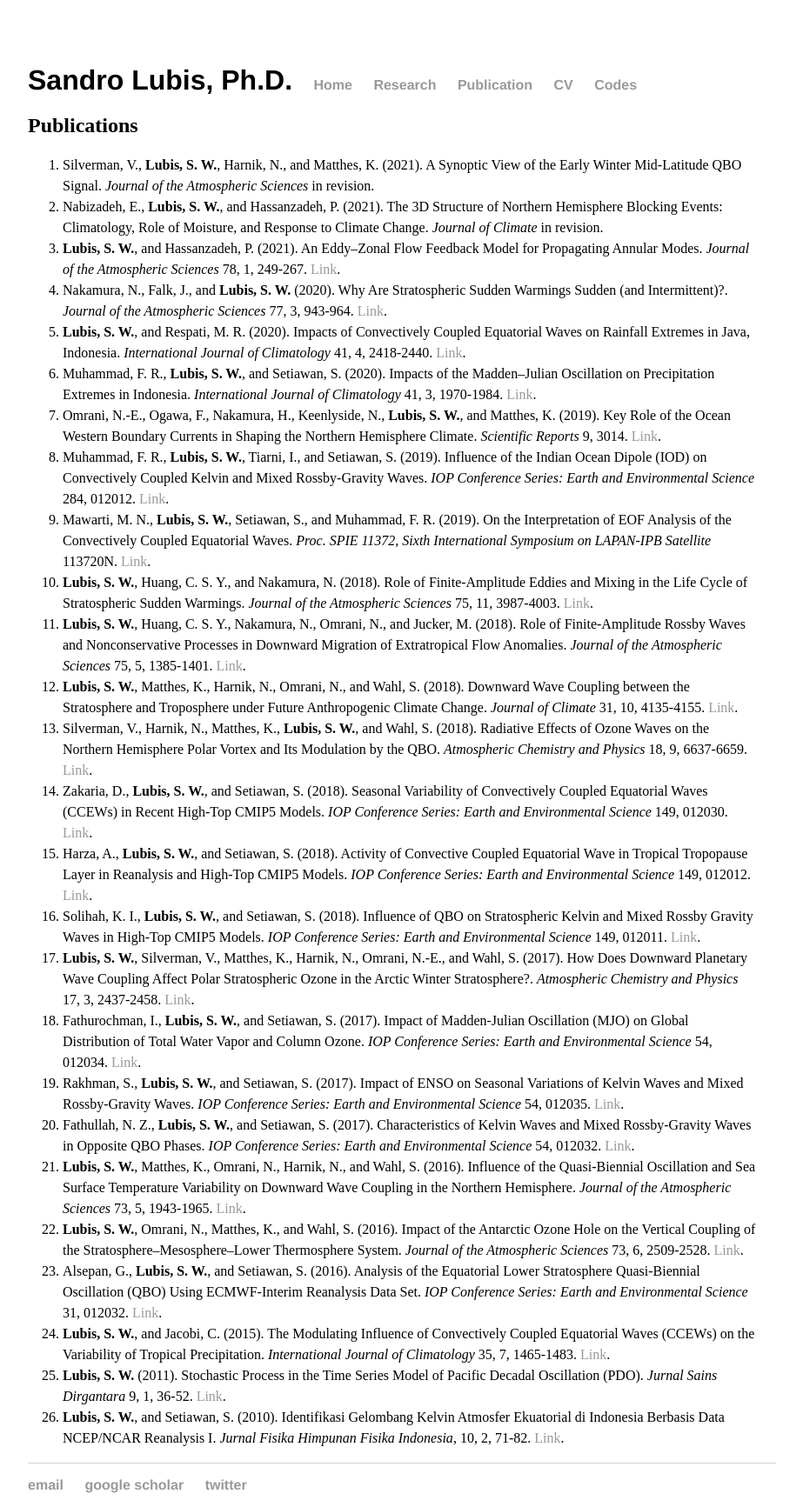
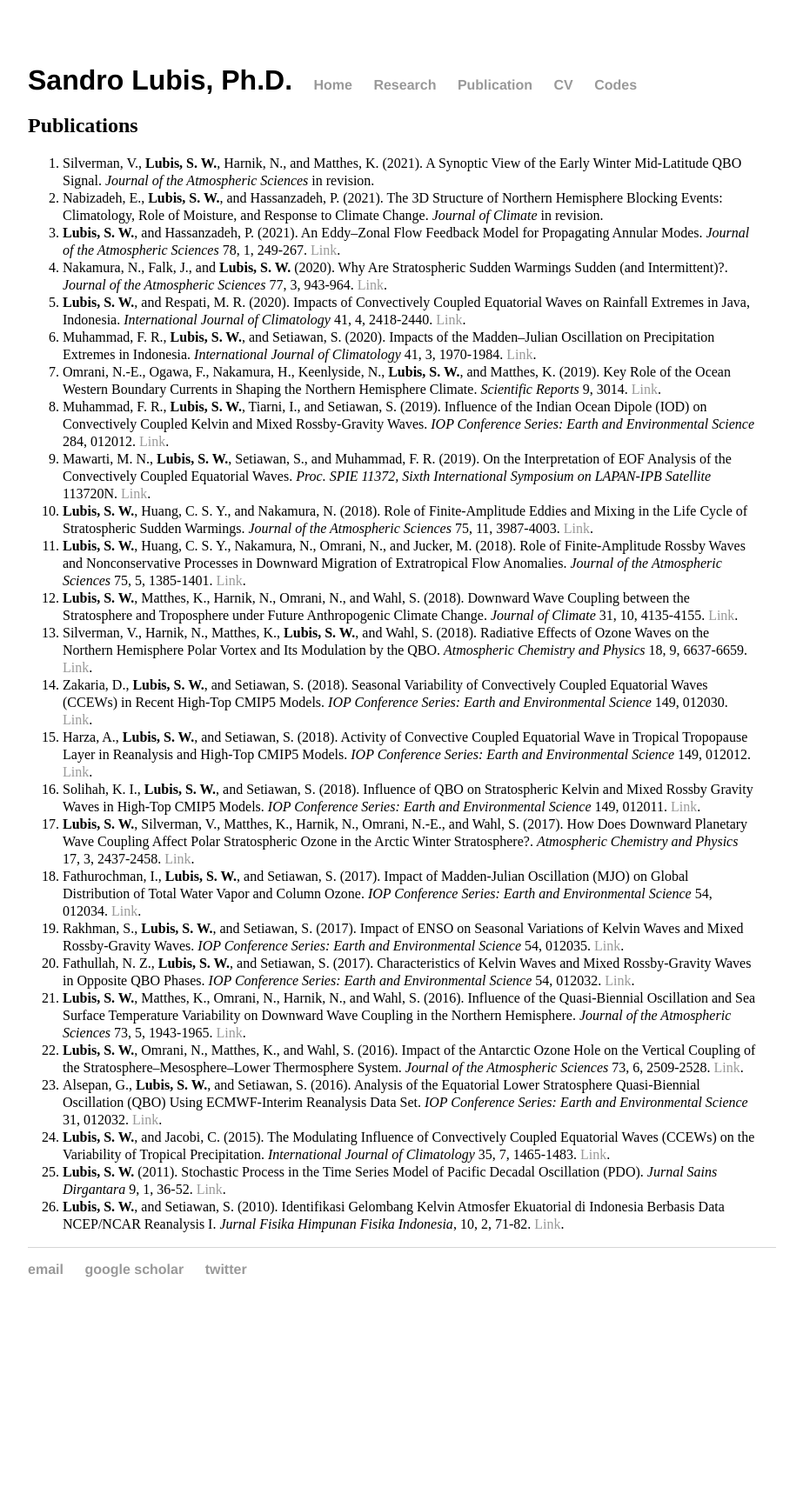
Before and after one commit to sandrolubis/sandrolubis.github.io, a Jekyll site: the page built from publication/index.html, in a window 1280 px wide. Shown: the whole page at 87% size, without its empty margins (276-1199 px from the left). Built offline with Jekyll 4.4.1, drawn with Linux system fonts in a browser that asks for light colours; after the commit the page ends 1485 px from its top, so only the background shows below that.

Commit message:
Update index.html

```diff
--- a/publication/index.html
+++ b/publication/index.html
@@ -5,7 +5,7 @@
 
 <div class="research">
 	<h2>Publications</h2>
-	<ol style="line-height:1.5">
+	<ol style="line-height:1.25">
 		<li>Silverman, V., <b>Lubis, S. W.</b>, Harnik, N., and Matthes, K. (2021). A Synoptic View of the Early Winter Mid-Latitude QBO Signal. <i>Journal of the Atmospheric Sciences</i> in revision.</li>
 		<li>Nabizadeh, E., <b>Lubis, S. W.</b>, and Hassanzadeh, P. (2021). The 3D Structure of Northern Hemisphere Blocking Events: Climatology, Role of Moisture, and Response to Climate Change. <i>Journal of Climate</i> in revision.</li>
 		<li><b>Lubis, S. W.</b>, and Hassanzadeh, P. (2021). An Eddy–Zonal Flow Feedback Model for Propagating Annular Modes. <i>Journal of the Atmospheric Sciences</i> 78, 1, 249-267. <a href="https://doi.org/10.1175/JAS-D-20-0214.1">Link</a>.</li>
```
